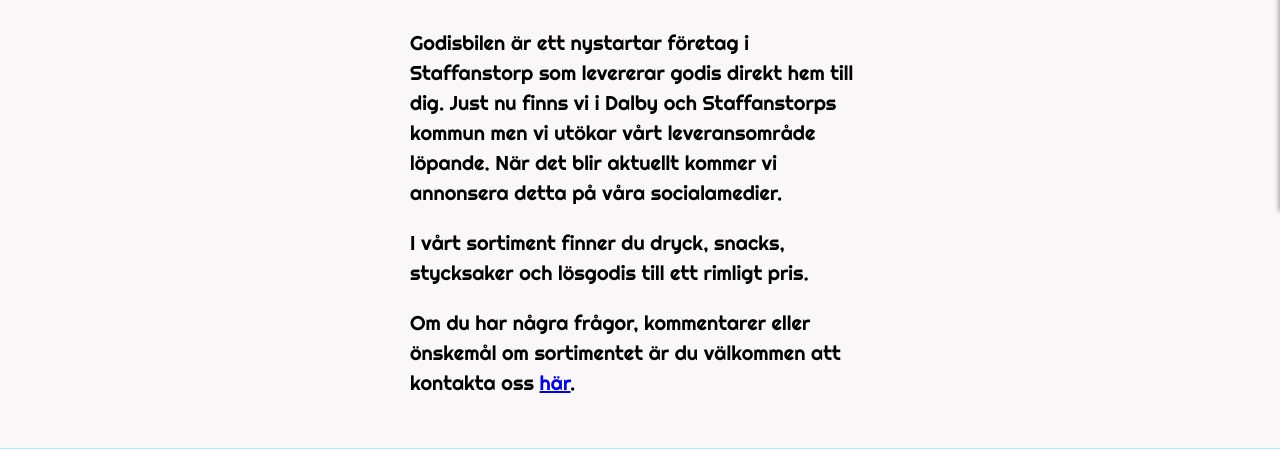
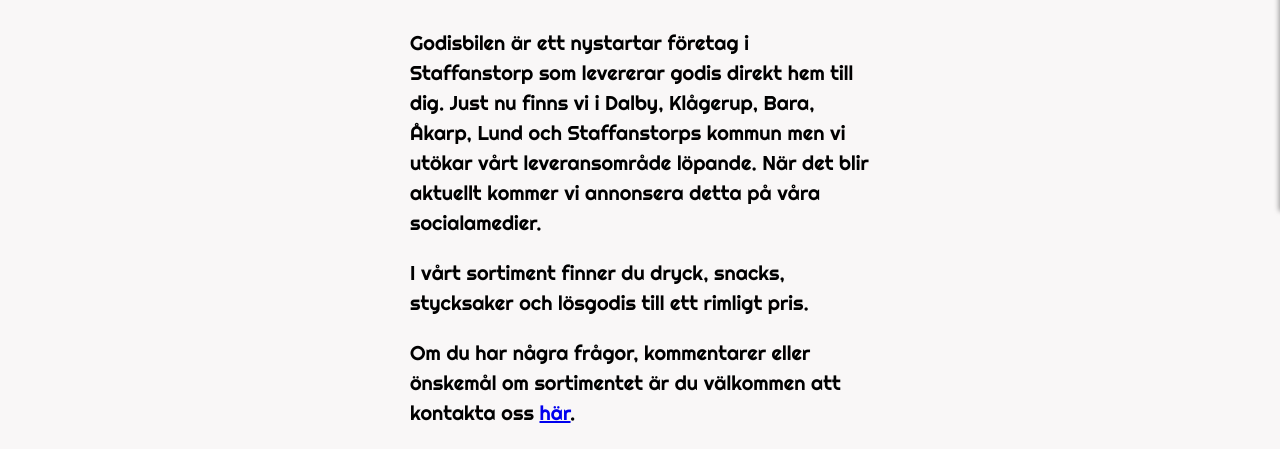
Before and after one commit to albinmedoc/Godisbilen-python, a Python web app: template godisbilen/templates/main/about.html in a window 1280 px wide. Shown: the part 589-1038 px from the top of the page. Run offline with Jinja, Linux system fonts and the light colour scheme; the template is opened without the code that fills it, so the values that code supplies are empty.

Commit message:
Updated delivery area

```diff
--- a/godisbilen/templates/main/about.html
+++ b/godisbilen/templates/main/about.html
@@ -15,7 +15,7 @@ Om oss
     <section>
         <img src="{{ url_for('static', filename='img/car/car_outside_side.png') }}" alt="Godisbilen utsida">
         <p>Godisbilen är ett nystartar företag i Staffanstorp som levererar godis direkt hem till dig.
-            Just nu finns vi i Dalby och Staffanstorps kommun men vi utökar vårt leveransområde löpande. När det blir aktuellt kommer vi annonsera detta på våra socialamedier.</p>
+            Just nu finns vi i Dalby, Klågerup, Bara, Åkarp, Lund och Staffanstorps kommun men vi utökar vårt leveransområde löpande. När det blir aktuellt kommer vi annonsera detta på våra socialamedier.</p>
             <p>I vårt sortiment finner du dryck, snacks, stycksaker och lösgodis till ett rimligt pris.</p>
 
             <p>Om du har några frågor, kommentarer eller önskemål om sortimentet är du välkommen att kontakta oss <a href="{{ url_for('main.contact') }}">här</a>.
```
